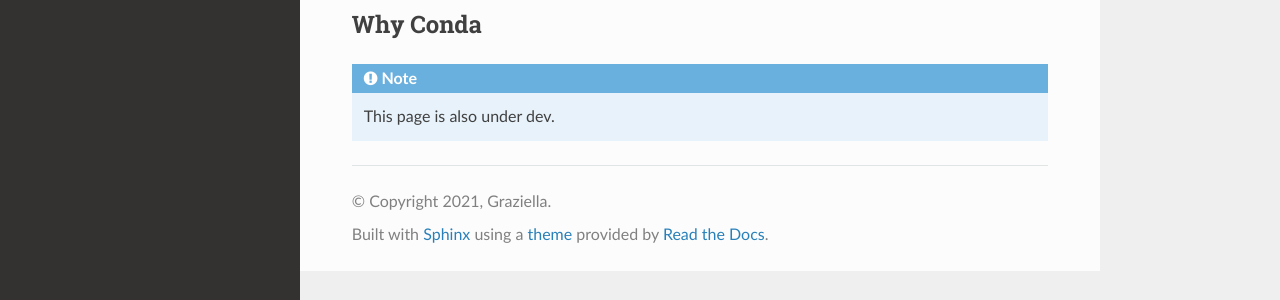
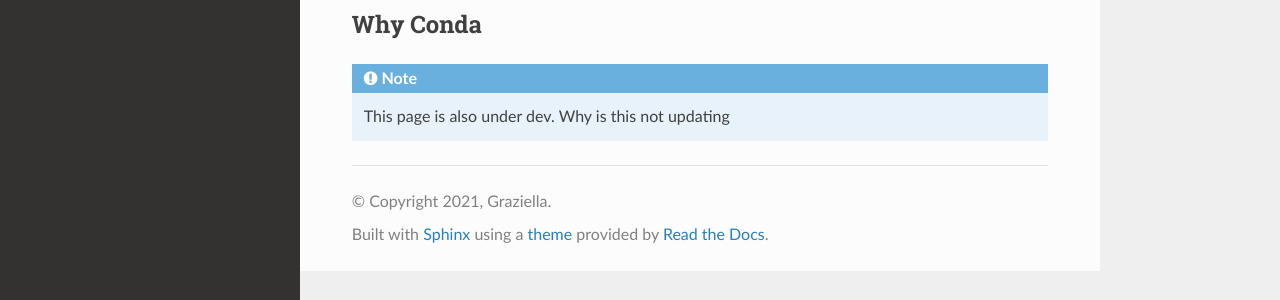
Before and after one commit to koobies/tacc-tutorial, a Sphinx documentation site: the page built from docs/source/index.rst, in a window 1280 px wide. Shown: the part 466-766 px from the top of the page. Built offline with Sphinx 7.4.7 and the Read the Docs theme 3.1.0, drawn with Linux system fonts in a browser that asks for light colours; pages that are not in the unit, such as notebooks, are missing from menus.

Commit message:
Update index.rst

```diff
--- a/docs/source/index.rst
+++ b/docs/source/index.rst
@@ -24,4 +24,4 @@ Why Conda
 
 .. note::
 
-   This page is also under dev.
+   This page is also under dev. Why is this not updating
```
